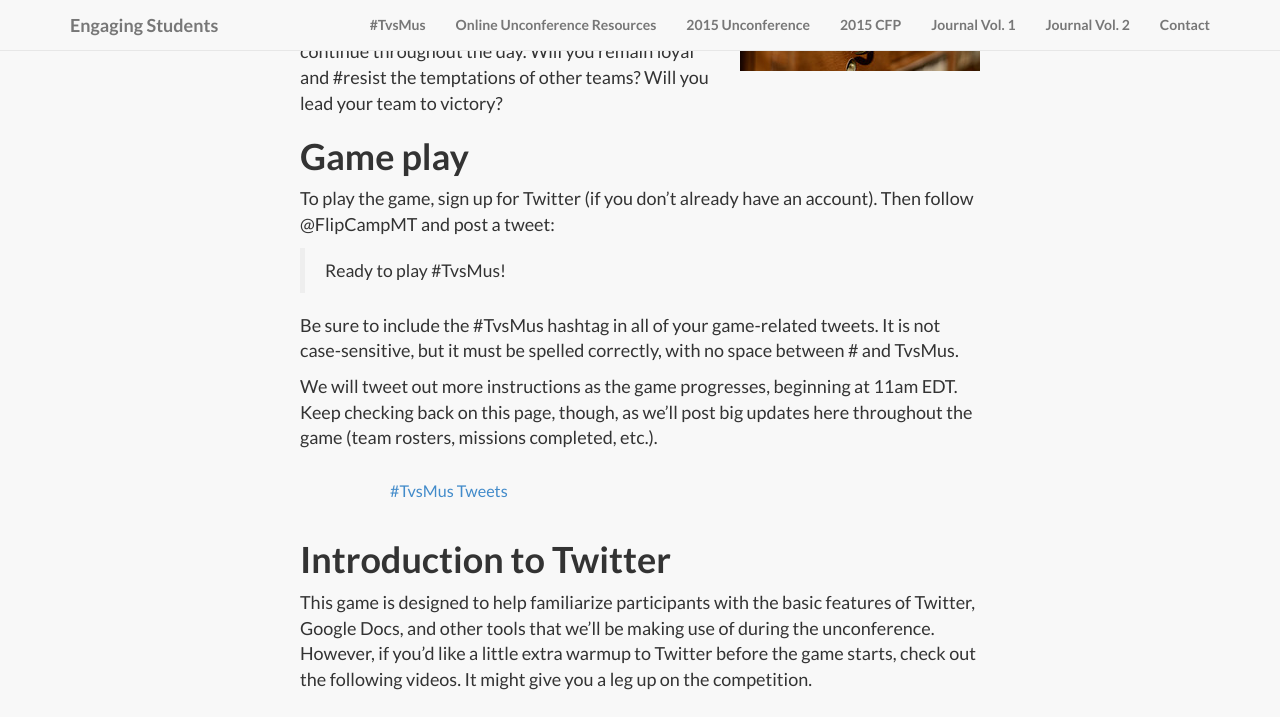
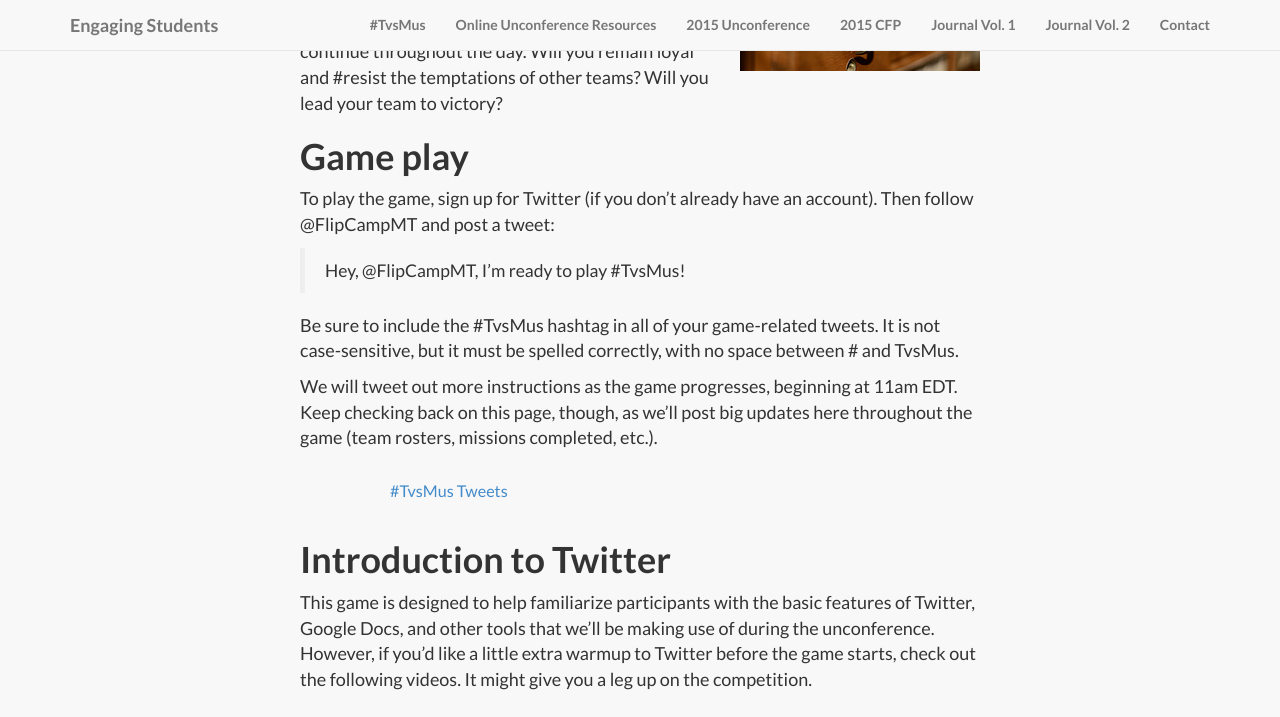
Before and after one commit to flipcamp/flipcamp.github.io, a Jekyll site: the page built from TvsMus.md, in a window 1280 px wide and 900 px high, scrolled down 1030 px, cut to the strip 0-717 px from the top of the window. Built offline with Jekyll 4.4.1, drawn with Linux system fonts in a browser that asks for light colours; nearby versions of some CDN libraries; library files that are not in the unit come from our copies; comment, search, counter and statistics services are not loaded.

Commit message:
TvsMus mission 0

```diff
--- a/TvsMus.md
+++ b/TvsMus.md
@@ -10,7 +10,7 @@
 
 To play the game, sign up for Twitter (if you don't already have an account). Then follow @FlipCampMT and post a tweet:
 
-> Ready to play #TvsMus!
+> Hey, @FlipCampMT, I'm ready to play #TvsMus!
 
 Be sure to include the #TvsMus hashtag in all of your game-related tweets. It is not case-sensitive, but it must be spelled correctly, with no space between # and TvsMus.
 
```
